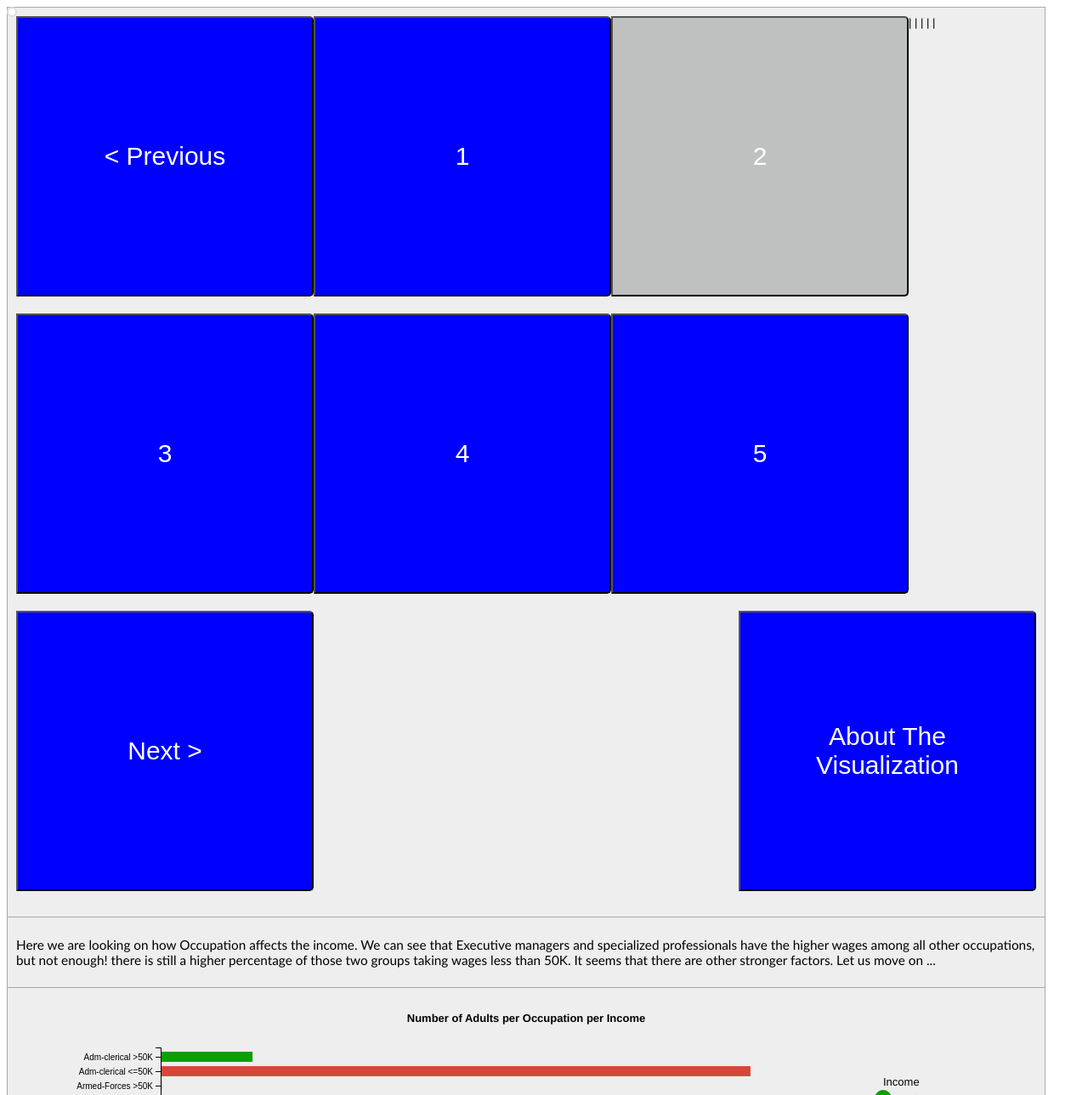
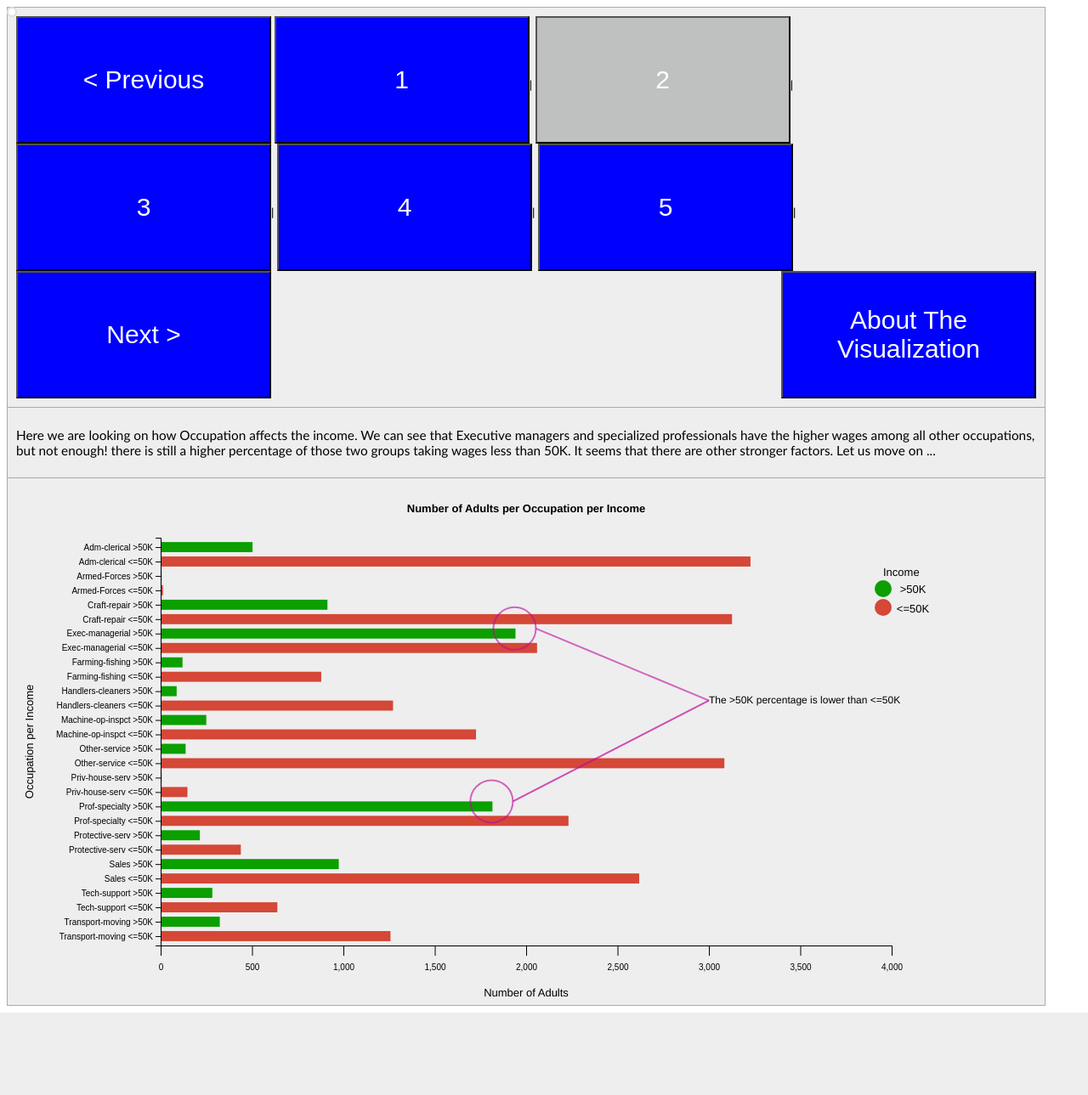
Before and after one commit to cqlijingwei/cqlijingwei.github.io, a PHP site: page /cs498dv/2.html in a window 1280 px wide. Shown: the top 1289 px of the page at 85% size. After the commit the page ends 1192 px from the top, so only its background shows below. Run offline with PHP 8.4, Linux system fonts and the light colour scheme.

Commit message:
dv css updated

```diff
--- a/cs498dv/css/styles.css
+++ b/cs498dv/css/styles.css
@@ -7,20 +7,11 @@ html, body {
 }
 
 button {
-    padding: 80px;
-    text-align: center;
-    cursor: pointer;
-    width: 350px;
-    height: 330px;
-    outline: none;
-    text-decoration: none;
+    width: 300px;
+    height: 150px;
     font-size: 30px;
+    background-color: blue;
     color: white;
-    background-color: blue;
-    border-radius: 0 5px 5px 0;
-    float: left;
-    display: inline-block;
-    margin-bottom: 20px;
 }
 
 button:hover{
```
